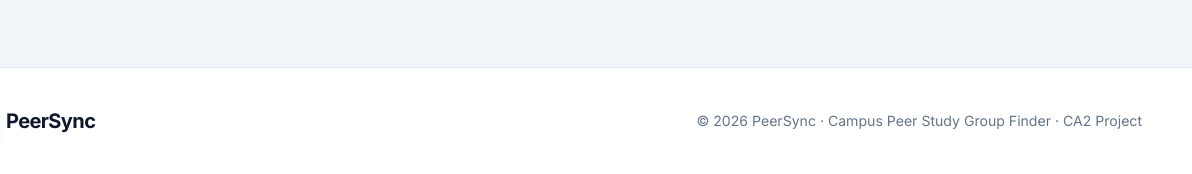
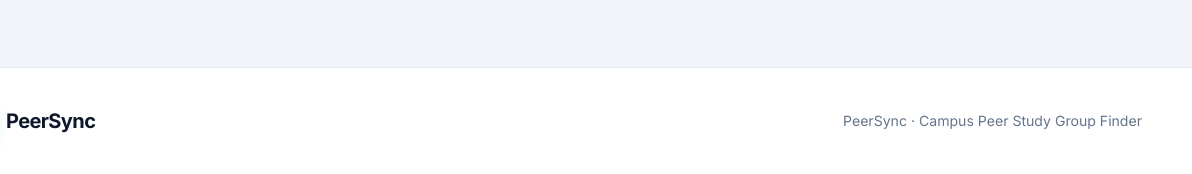
Before and after one commit to Tuffy161823/PeerSync, a plain HTML site: page dashboard.html in a window 1280 px wide. Shown: the part 1390-1564 px from the top of the page, 88-1280 px from the left. Drawn offline with Linux system fonts and the light colour scheme.

Commit message:
Update footer text in dashboard.html
Removed the copyright year from the footer text.

```diff
--- a/dashboard.html
+++ b/dashboard.html
@@ -193,7 +193,7 @@
   <footer class="footer">
     <div class="container">
       <a href="index.html" class="logo"><span class="logo-mark">⚡</span><span class="logo-text">PeerSync</span></a>
-      <p>© 2026 PeerSync · Campus Peer Study Group Finder · CA2 Project</p>
+      <p>PeerSync · Campus Peer Study Group Finder</p>
     </div>
   </footer>
 
```
